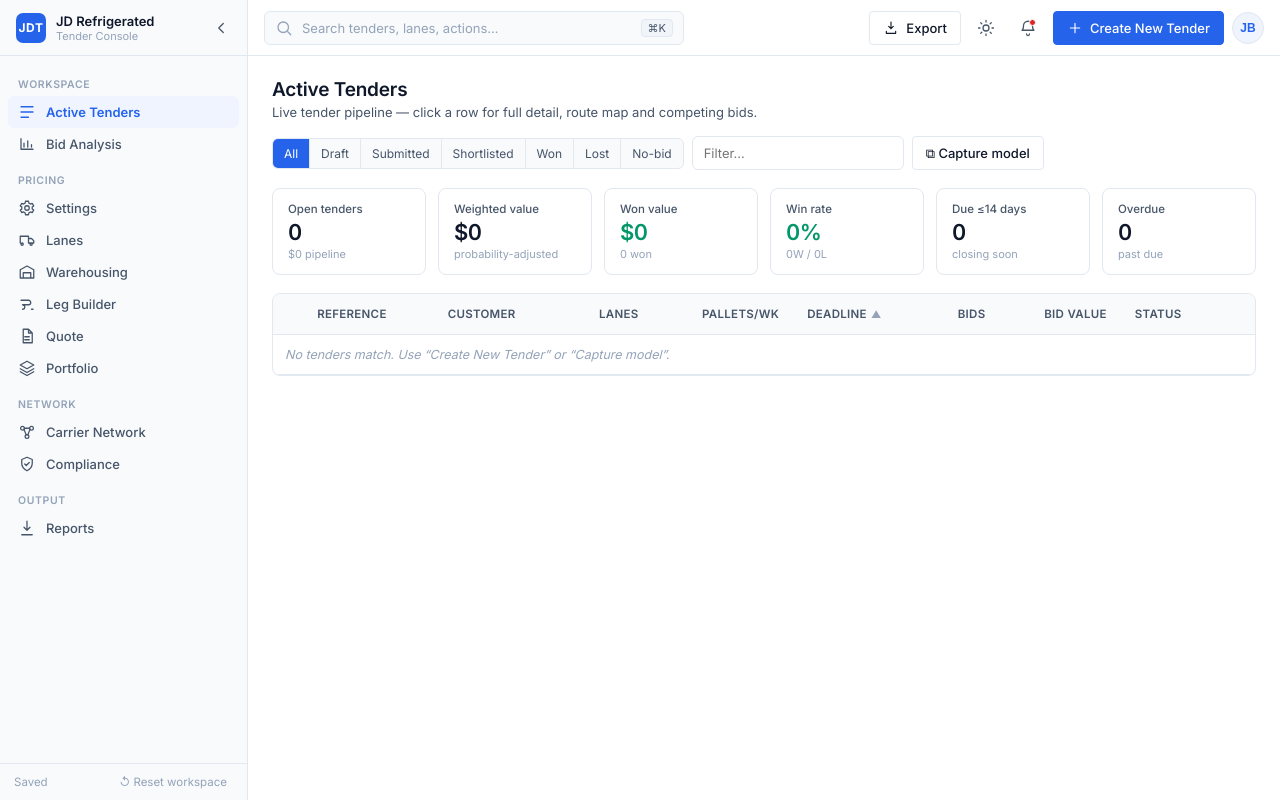
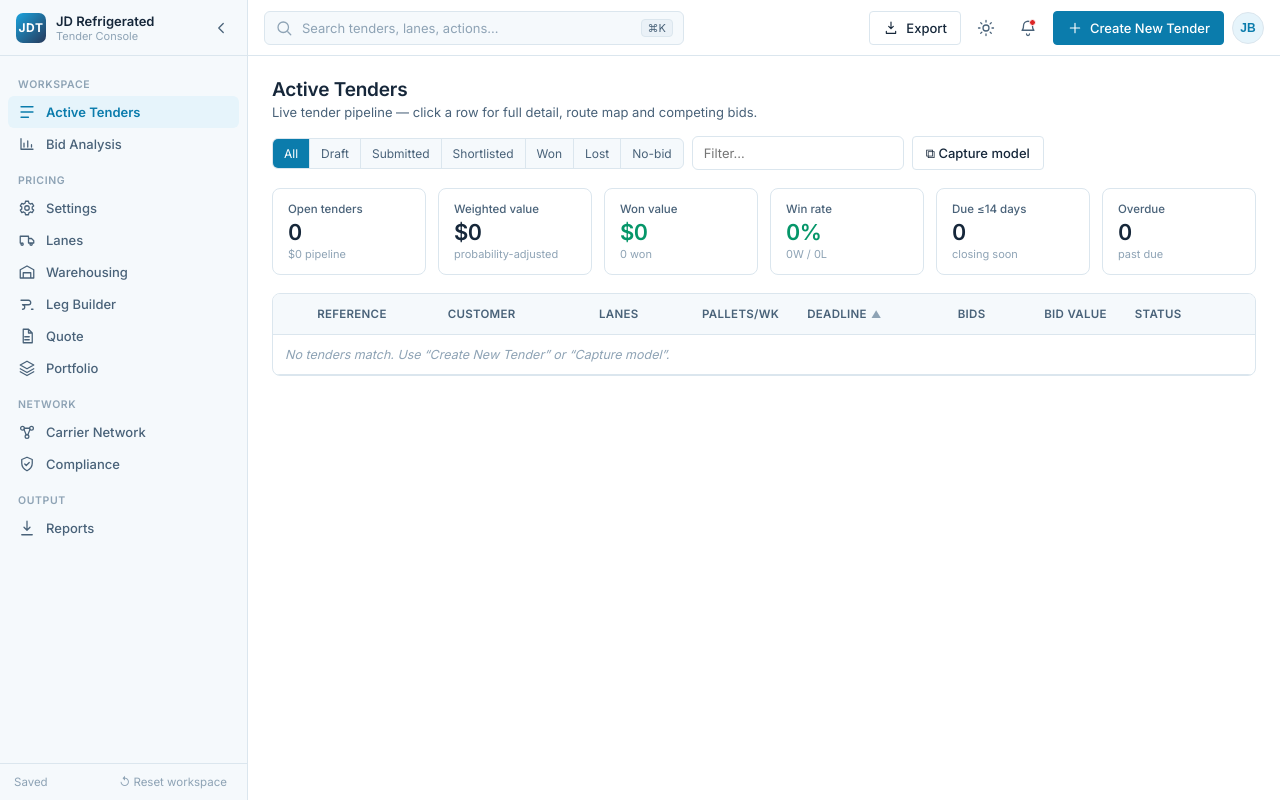
Before and after one commit to thebnymc-png/jdt-tenders, a Flask app: page / in a window 1280 px wide. Run offline with Flask 3, Linux system fonts and the light colour scheme; data that the repository does not hold is empty.

Commit message:
Re-skin to JD Refrigerated Transport brand palette
Retune the design tokens to JD's colours: bright azure accent (#1BA3DD, the
badge / "REFRIGERATED") and deep navy (#26395B, "TRANSPORT") on cooler
blue-grey neutrals, in both light and dark themes.

- New --accent (azure) and --navy tokens; --primary is a brand azure tuned for
  white-text legibility; focus rings and active nav use the brand azure
- Large branded fills (leg-builder preview, combined summary card, quote total)
  now use navy; the logo badge is an azure->navy gradient echoing the hexagon
- Map collection pins/route line recoloured to brand azure
- Quote PDF and Excel exports rebranded to the navy/ice palette (verified by
  rendering the quote PDF)

Driven almost entirely through CSS variables, so the whole app re-skins
consistently. Verified with backend, export and jsdom smoke tests.

Co-Authored-By: Claude Opus 4.8 <noreply@anthropic.com>
Claude-Session: https://claude.ai/code/session_01HizPJyHFY9nAt8VzT3ur84

```diff
--- a/app/exporters.py
+++ b/app/exporters.py
@@ -19,17 +19,17 @@ from reportlab.lib.styles import getSampleStyleSheet, ParagraphStyle
 
 from .pdf_quote import safe_filename
 
-NAVY = "13294B"
-NAVY2 = "1C3A66"
-ICE = "E8F1FB"
-_NAVY = colors.HexColor("#13294b")
-_ICE = colors.HexColor("#e8f1fb")
-_LINE = colors.HexColor("#d8e0ea")
+NAVY = "26395B"
+NAVY2 = "34507A"
+ICE = "EAF4FA"
+_NAVY = colors.HexColor("#26395b")
+_ICE = colors.HexColor("#eaf4fa")
+_LINE = colors.HexColor("#d8e2ec")
 _MUTED = colors.HexColor("#6b7686")
 
 _HDR_FONT = Font(color="FFFFFF", bold=True, size=10)
 _HDR_FILL = PatternFill("solid", fgColor=NAVY)
-_TITLE_FONT = Font(color="13294B", bold=True, size=14)
+_TITLE_FONT = Font(color="26395B", bold=True, size=14)
 _BOLD = Font(bold=True)
 _THIN = Side(style="thin", color="E5E9F0")
 _BORDER = Border(bottom=_THIN)
--- a/app/static/app.js
+++ b/app/static/app.js
@@ -605,9 +605,9 @@
         var all = [];
         for (var i = 0; i < lanes.length; i++) {
           var a = pts[i * 2], b = pts[i * 2 + 1];
-          if (a) { L.circleMarker(a, { radius: 5, color: "#2563EB", fillOpacity: .9 }).addTo(map); all.push(a); }
+          if (a) { L.circleMarker(a, { radius: 5, color: "#1BA3DD", fillOpacity: .9 }).addTo(map); all.push(a); }
           if (b) { L.circleMarker(b, { radius: 5, color: "#059669", fillOpacity: .9 }).addTo(map); all.push(b); }
-          if (a && b) L.polyline([a, b], { color: "#2563EB", weight: 2, opacity: .55 }).addTo(map);
+          if (a && b) L.polyline([a, b], { color: "#1BA3DD", weight: 2, opacity: .55 }).addTo(map);
         }
         if (all.length) map.fitBounds(all, { padding: [30, 30], maxZoom: 11 });
         else holder.innerHTML = '<div class="map-fallback">Couldn\'t locate those places.</div>';
--- a/app/static/styles.css
+++ b/app/static/styles.css
@@ -2,27 +2,30 @@
    JDT Tender & Pricing Console — "Clean Technical" enterprise design system
    Flat 2.0, 1px borders, tabular numerals, light + dark via CSS variables.
    ======================================================================== */
+/* Brand: JD Refrigerated Transport — azure accent + navy, on cool neutrals. */
 :root{
-  --bg:#FFFFFF; --surface:#F8FAFC; --surface-2:#F1F5F9; --raised:#FFFFFF;
-  --border:#E2E8F0; --border-strong:#CBD5E1;
-  --text:#0F172A; --text-2:#475569; --text-3:#94A3B8;
-  --primary:#2563EB; --primary-hover:#1D4ED8; --primary-weak:#EFF4FF; --on-primary:#FFFFFF;
+  --bg:#FFFFFF; --surface:#F5F9FC; --surface-2:#EAF1F7; --raised:#FFFFFF;
+  --border:#DBE6EE; --border-strong:#C1D2DE;
+  --text:#16273A; --text-2:#496279; --text-3:#8EA3B5;
+  --primary:#0B7CAC; --primary-hover:#096A93; --primary-weak:#E6F4FB; --on-primary:#FFFFFF;
+  --accent:#1BA3DD; --navy:#26395B;
   --go:#059669; --go-bg:#ECFDF5; --review:#B45309; --review-bg:#FFFBEB; --nogo:#DC2626; --nogo-bg:#FEF2F2;
-  --input-bg:#FEFCE8; --input-border:#FDE68A;
-  --st-draft:#64748B; --st-submitted:#4F66E0; --st-shortlisted:#7C3AED; --st-won:#059669; --st-lost:#DC2626; --st-nobid:#94A3B8;
-  --ring:rgba(37,99,235,.35);
+  --input-bg:#FEFBEA; --input-border:#F1DE9A;
+  --st-draft:#64748B; --st-submitted:#2F77C2; --st-shortlisted:#7C3AED; --st-won:#059669; --st-lost:#DC2626; --st-nobid:#94A3B8;
+  --ring:rgba(27,163,221,.38);
   --sb-w:248px; --top-h:56px;
   --r-lg:8px; --r-md:6px; --r-sm:4px;
 }
 html[data-theme="dark"]{
-  --bg:#0F172A; --surface:#0B1220; --surface-2:#162236; --raised:#111C30;
-  --border:#1E293B; --border-strong:#334155;
-  --text:#E2E8F0; --text-2:#94A3B8; --text-3:#64748B;
-  --primary:#3B82F6; --primary-hover:#60A5FA; --primary-weak:#172554; --on-primary:#FFFFFF;
+  --bg:#0C1B2C; --surface:#0A1826; --surface-2:#13273A; --raised:#0F2234;
+  --border:#203850; --border-strong:#34526E;
+  --text:#E5EEF5; --text-2:#9DB1C2; --text-3:#637789;
+  --primary:#179AD2; --primary-hover:#36AFE0; --primary-weak:#0B2E42; --on-primary:#FFFFFF;
+  --accent:#3DB5E6; --navy:#1A2C46;
   --go:#34D399; --go-bg:#06281F; --review:#FBBF24; --review-bg:#2A2008; --nogo:#F87171; --nogo-bg:#2A1212;
-  --input-bg:#1A2334; --input-border:#3B4A63;
-  --st-draft:#94A3B8; --st-submitted:#6B82F5; --st-shortlisted:#A78BFA; --st-won:#34D399; --st-lost:#F87171; --st-nobid:#64748B;
-  --ring:rgba(59,130,246,.45);
+  --input-bg:#15263A; --input-border:#33506C;
+  --st-draft:#94A3B8; --st-submitted:#4FA0E6; --st-shortlisted:#A78BFA; --st-won:#34D399; --st-lost:#F87171; --st-nobid:#637789;
+  --ring:rgba(61,181,230,.45);
 }
 
 *{box-sizing:border-box}
@@ -44,7 +47,7 @@ body.sb-collapsed{--sb-w:64px}
 #sidebar{display:flex;flex-direction:column;background:var(--surface);border-right:1px solid var(--border);overflow:hidden}
 .sb-head{display:flex;align-items:center;justify-content:space-between;height:var(--top-h);padding:0 12px 0 16px;border-bottom:1px solid var(--border)}
 .brand{display:flex;align-items:center;gap:10px;min-width:0}
-.logo{width:30px;height:30px;border-radius:7px;background:var(--primary);color:#fff;display:flex;align-items:center;justify-content:center;font-weight:700;font-size:12px;letter-spacing:.5px;flex:none}
+.logo{width:30px;height:30px;border-radius:7px;background:linear-gradient(135deg,var(--accent),var(--navy));color:#fff;display:flex;align-items:center;justify-content:center;font-weight:800;font-size:12px;letter-spacing:.5px;flex:none}
 .brand-text{min-width:0}
 .brand-name{font-weight:600;font-size:13px;white-space:nowrap;overflow:hidden;text-overflow:ellipsis}
 .brand-sub{font-size:11px;color:var(--text-3);white-space:nowrap}
```
Also changed, not shown: other parts of app/static/styles.css (+13 -13 lines), app/pdf_quote.py (+4 -4 lines).
